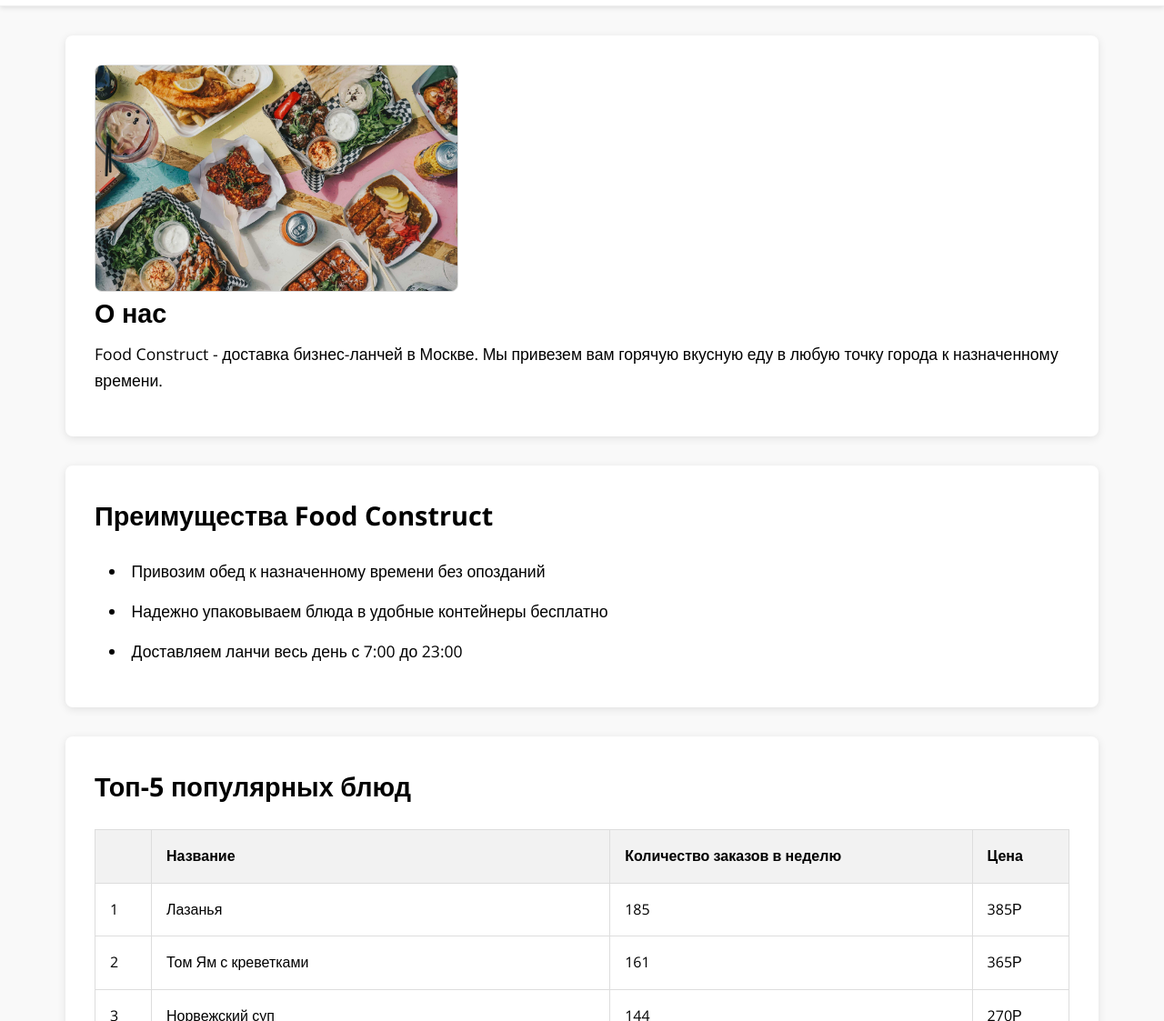
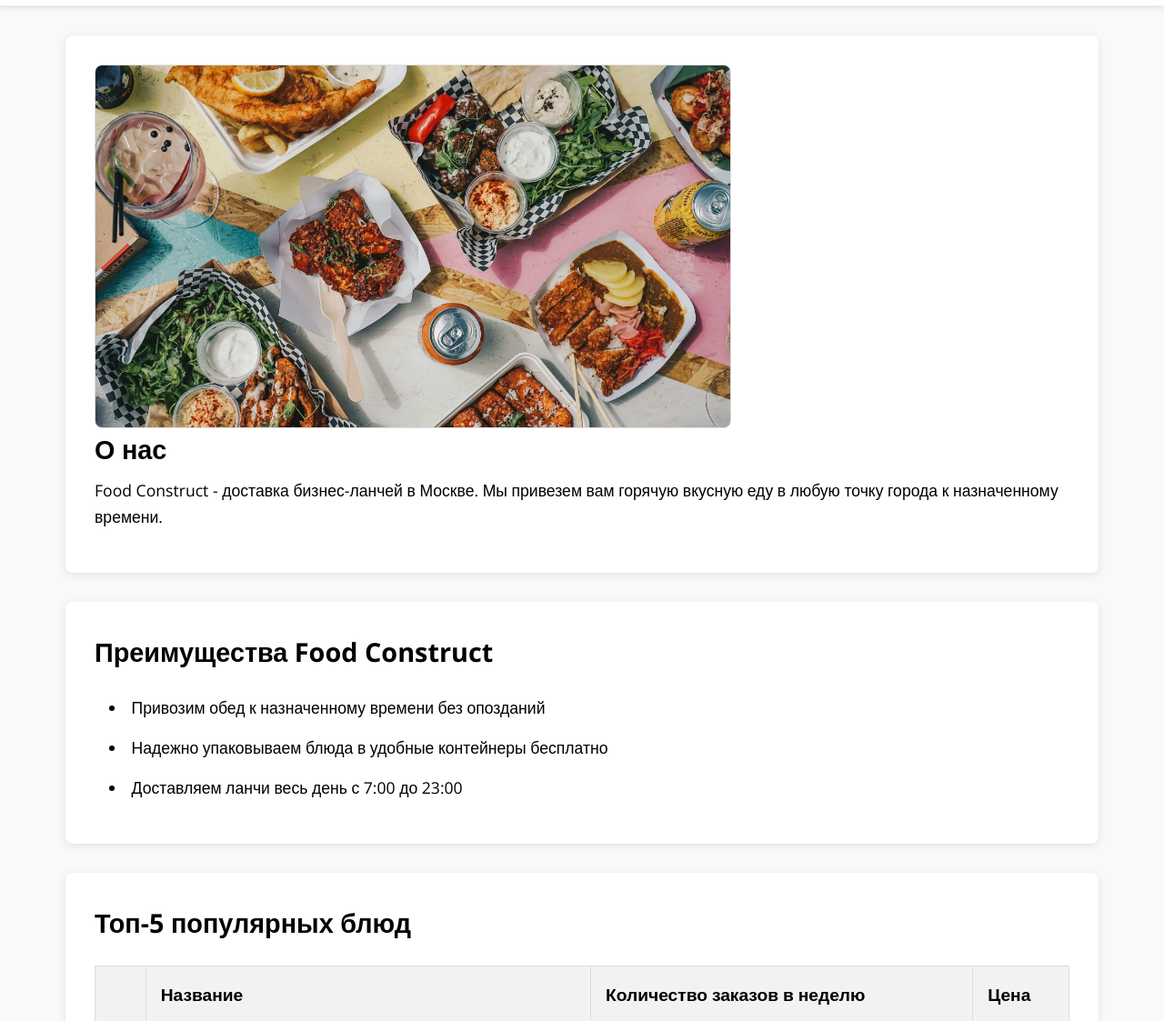
Before and after one commit to annamakarrenko/Makarenko-web-dev-2025-1, a plain HTML site: page index.html in a window 1280 px wide. Shown: the part 98-1221 px from the top of the page at 91% size. Drawn offline with nearby package versions, Linux system fonts and the light colour scheme.

Commit message:
Описание изменений

```diff
--- a/style.css
+++ b/style.css
@@ -86,8 +86,8 @@ h2 {    /* заголовки секций */
 
 /* Изображение в блоке "О нас" */
 .about-image {
-    width: 400px;           /* Ширина изображения */
-    height: 250px;          /* Высота изображения */
+    width: 700px;           /* Ширина изображения */
+    height: 400px;          /* Высота изображения */
     border-radius: 8px;     /* Закругленные углы */
     object-fit: cover;      /* Обрезка изображения по размеру */
     border: 1px solid #ddd; /* Серая рамка */
@@ -104,12 +104,14 @@ p {
     font-size: 1.1rem;      /* Размер шрифта */
     margin-bottom: 1rem;    /* Отступ снизу */
     color: #000;            /* Черный цвет */
+    font-weight: 500;
 }
 
 /* Маркированные списки */
 ul {
     list-style-position: inside; /* Маркеры внутри блока */
     padding-left: 1rem;     /* Отступ слева */
+    font-weight: 500;
 }
 
 li {  /* Элементы списка */
@@ -129,11 +131,13 @@ th, td { /* Ячейки таблицы */
     text-align: left;
     border: 1px solid #ddd;
     color: #000;
+    font-weight: 600;
 }
 
 th { /* Заголовки таблицы */
     background: #f2f2f2;
-    font-weight: 600;
+    font-weight: 700;
+    font-size: 1.2rem;
 }
 
 footer {  /* Подвал сайта */
```
Also changed, not shown: index.html (+1 -0 lines), lunch2.jpg (added).
